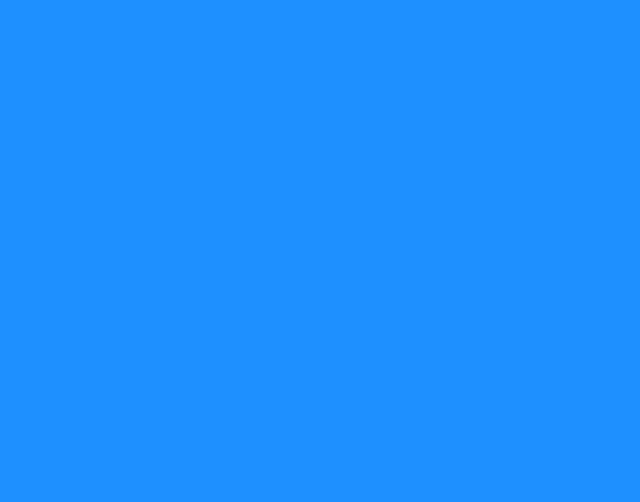
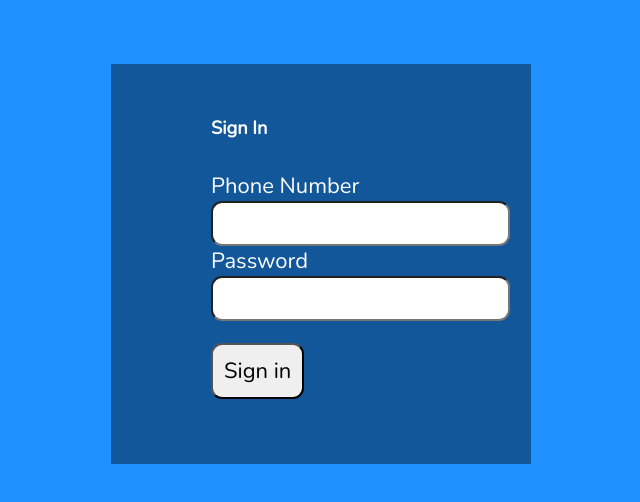
Before and after one commit to Sagar0120/Login-and-Sign-Up-Front-end, a React (Create React App) app: page / in a window 1280 px wide. Shown: the top 502 px of the page, without its empty margins (345-985 px from the left). Built offline with nearby package versions, Linux system fonts and the light colour scheme.

Commit message:
SignIn function added

```diff
--- a/src/components/Login.js
+++ b/src/components/Login.js
@@ -6,7 +6,39 @@ export default function Login() {
 
   return (
     <div>
+      <section>
+      <form>
+        <h5>Sign In</h5>
+        <div>
+          <label>Phone Number</label>
+          <div>
+            <input
+              type="text"
+              value={phoneNumber}
+              onChange={(e) => {
+                setPhoneNumber(e.target.value);
+              }}
+            />
+          </div>
+        </div>
+        <div>
+          <label>Password</label>
+          <div>
+            <input
+              type="password"
+              value={password}
+              onChange={(e) => {
+                setPassword(e.target.value);
+              }}
+            />
+          </div>
+        </div>
 
+        <button type="submit" onClick={Login}>
+          Sign in
+        </button>
+      </form>
+      </section>
     </div>
   );
 }
```
